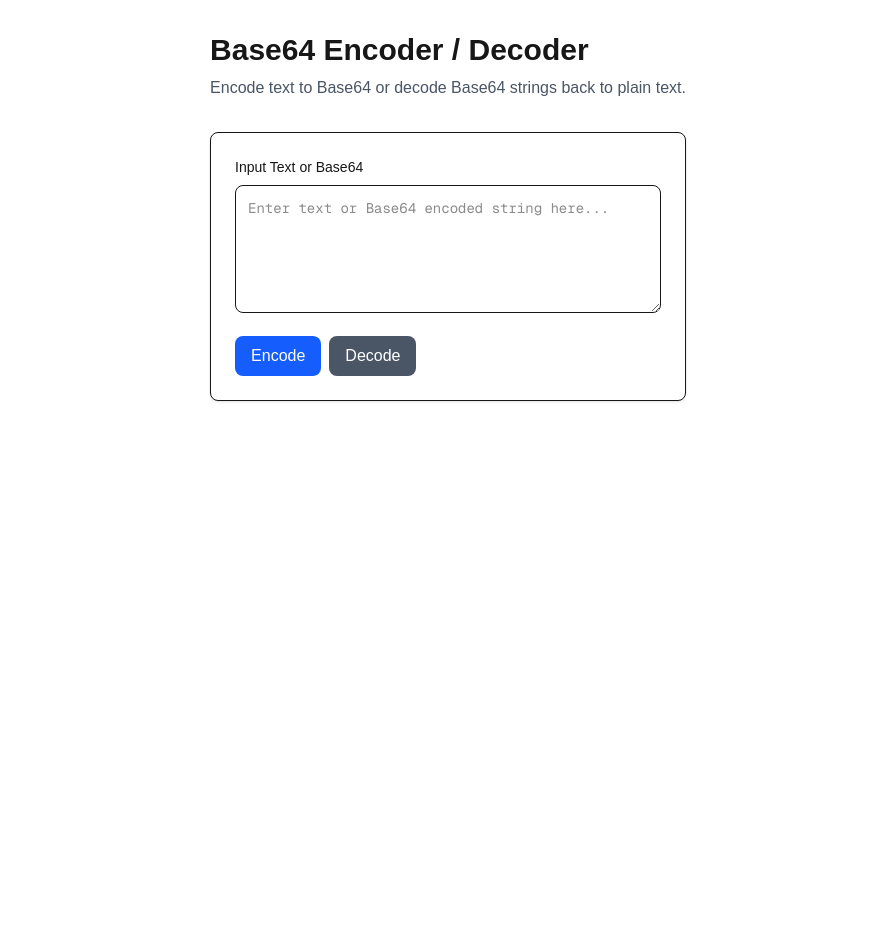
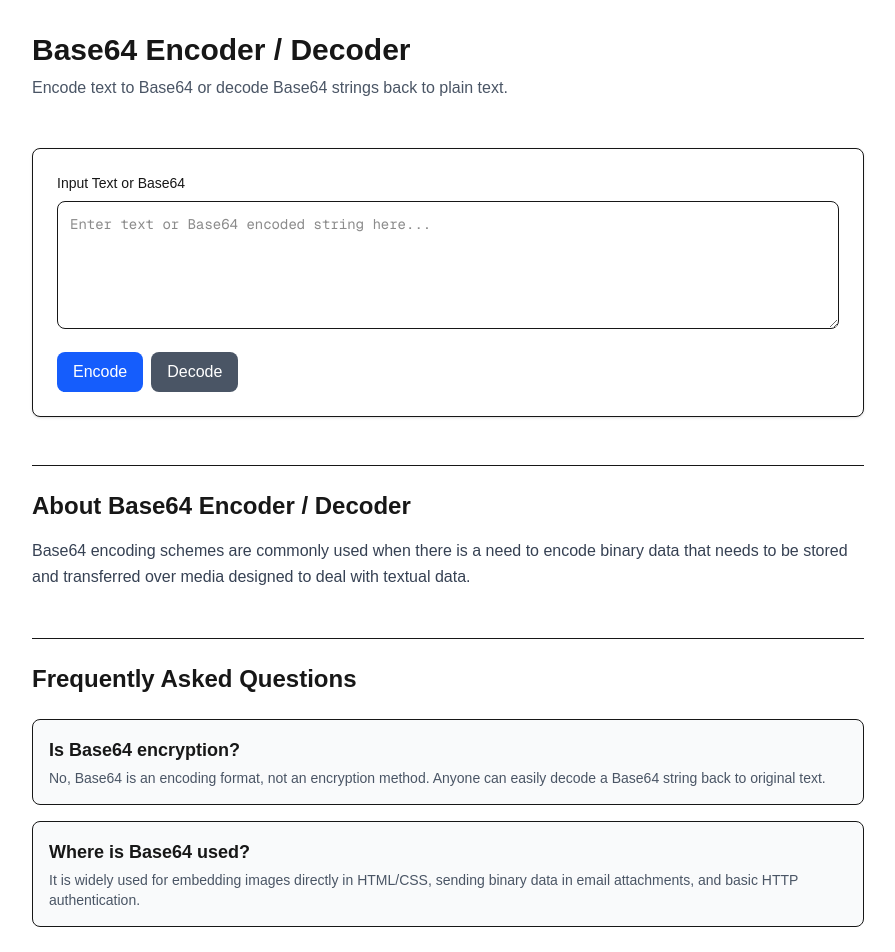
Before and after one commit to Vall-Re/dev-tools, a Next.js app: page /base64-encoder-decoder in a window 1280 px wide. Shown: the top 952 px of the page, without its empty margins (192-1087 px from the left). Before the commit the page ends 800 px from the top, so only its background shows below. Built offline with nearby package versions, Linux system fonts and the light colour scheme.

Commit message:
Add About section and FAQ to tool page

```diff
--- a/app/[slug]/page.tsx
+++ b/app/[slug]/page.tsx
@@ -47,15 +47,36 @@ export default async function ToolPage({ params }: Props) {
   }
 
   return (
-    <main className="min-h-screen p-8 max-w-4xl mx-auto">
-      <h1 className="text-3xl font-bold mb-2">{tool.name}</h1>
-      <p className="text-gray-600 mb-8">{tool.description}</p>
+    <main className="min-h-screen p-8 max-w-4xl mx-auto space-y-12">
+      <div>
+        <h1 className="text-3xl font-bold mb-2">{tool.name}</h1>
+        <p className="text-gray-600">{tool.description}</p>
+      </div>
 
       <div className="p-6 border rounded-lg bg-white shadow-sm">
         {slug === 'json-formatter' && <JsonFormatter />}
         {slug === 'base64-encoder-decoder' && <Base64Converter />}
         {slug === 'url-encoder-decoder' && <UrlConverter />}
       </div>
+
+      <section className="space-y-4 pt-6 border-t">
+        <h2 className="text-2xl font-semibold">About {tool.name}</h2>
+        <p className="text-gray-700 leading-relaxed">{tool.aboutText}</p>
+      </section>
+
+      {tool.faqs && tool.faqs.length > 0 && (
+        <section className="space-y-6 pt-6 border-t">
+          <h2 className="text-2xl font-semibold">Frequently Asked Questions</h2>
+          <div className="space-y-4">
+            {tool.faqs.map((faq, index) => (
+              <div key={index} className="p-4 border rounded-lg bg-gray-50">
+                <h3 className="font-semibold text-lg mb-1">{faq.question}</h3>
+                <p className="text-gray-600 text-sm">{faq.answer}</p>
+              </div>
+            ))}
+          </div>
+        </section>
+      )}
     </main>
   );
 }
--- a/data/tools.ts
+++ b/data/tools.ts
@@ -3,6 +3,8 @@ export interface Tool {
   name: string;
   description: string;
   category: string;
+  aboutText: string;
+  faqs: { question: string; answer: string }[];
 }
 
 export const tools: Tool[] = [
@@ -11,17 +13,50 @@ export const tools: Tool[] = [
     name: 'JSON Formatter & Validator',
     description: 'Format, validate, and beautify your JSON data instantly in your browser.',
     category: 'Formatters',
+    aboutText: 'JSON (JavaScript Object Notation) is a lightweight format for storing and transporting data. Our free online JSON Formatter helps you clean up messy JSON code, validate structure, and identify syntax errors instantly without uploading data to external servers.',
+    faqs: [
+      {
+        question: 'Is my JSON data safe?',
+        answer: 'Yes, all formatting and validation processes happen entirely in your browser using JavaScript. No data is sent to any server.',
+      },
+      {
+        question: 'What is the difference between Format and Minify?',
+        answer: 'Formatting adds indentation and newlines to make code readable for humans. Minifying removes all extra whitespace to reduce file size.',
+      },
+    ],
   },
   {
     slug: 'base64-encoder-decoder',
     name: 'Base64 Encoder / Decoder',
     description: 'Encode text to Base64 or decode Base64 strings back to plain text.',
     category: 'Encoders',
+    aboutText: 'Base64 encoding schemes are commonly used when there is a need to encode binary data that needs to be stored and transferred over media designed to deal with textual data.',
+    faqs: [
+      {
+        question: 'Is Base64 encryption?',
+        answer: 'No, Base64 is an encoding format, not an encryption method. Anyone can easily decode a Base64 string back to original text.',
+      },
+      {
+        question: 'Where is Base64 used?',
+        answer: 'It is widely used for embedding images directly in HTML/CSS, sending binary data in email attachments, and basic HTTP authentication.',
+      },
+    ],
   },
   {
     slug: 'url-encoder-decoder',
     name: 'URL Encoder / Decoder',
     description: 'Safely encode and decode URLs for web requests.',
     category: 'Encoders',
+    aboutText: 'URL encoding (also known as percent-encoding) converts characters into a format that can be safely transmitted over the Internet within query parameters.',
+    faqs: [
+      {
+        question: 'Why do URLs need encoding?',
+        answer: 'URLs can only be sent over the Internet using the ASCII character set. Special characters like spaces, question marks, and ampersands must be encoded.',
+      },
+      {
+        question: 'Is URL encoding case-sensitive?',
+        answer: 'Percent-encoded characters (like %20) use hexadecimal digits where letters can be uppercase or lowercase, though uppercase is standard.',
+      },
+    ],
   },
 ];
```
